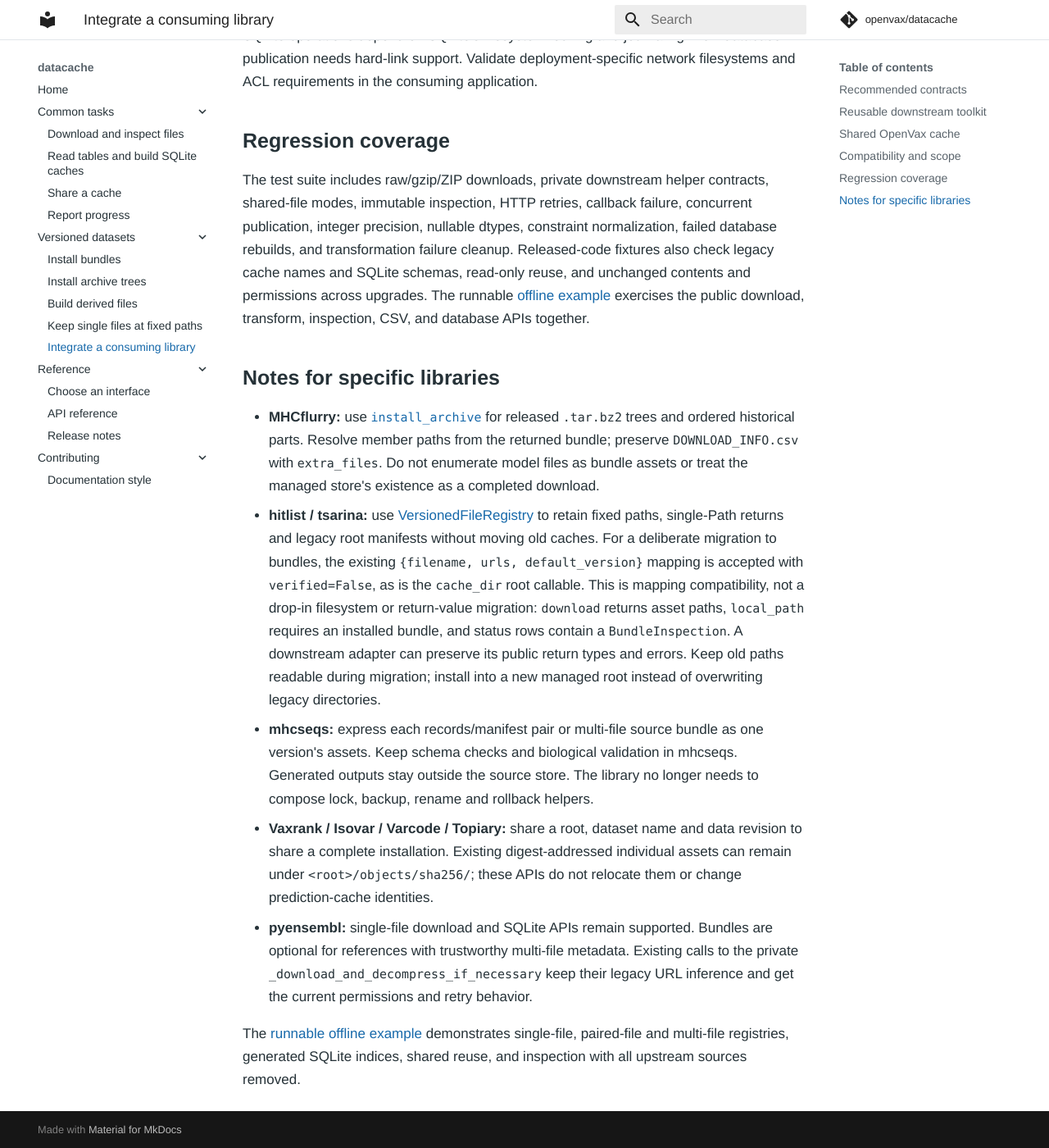
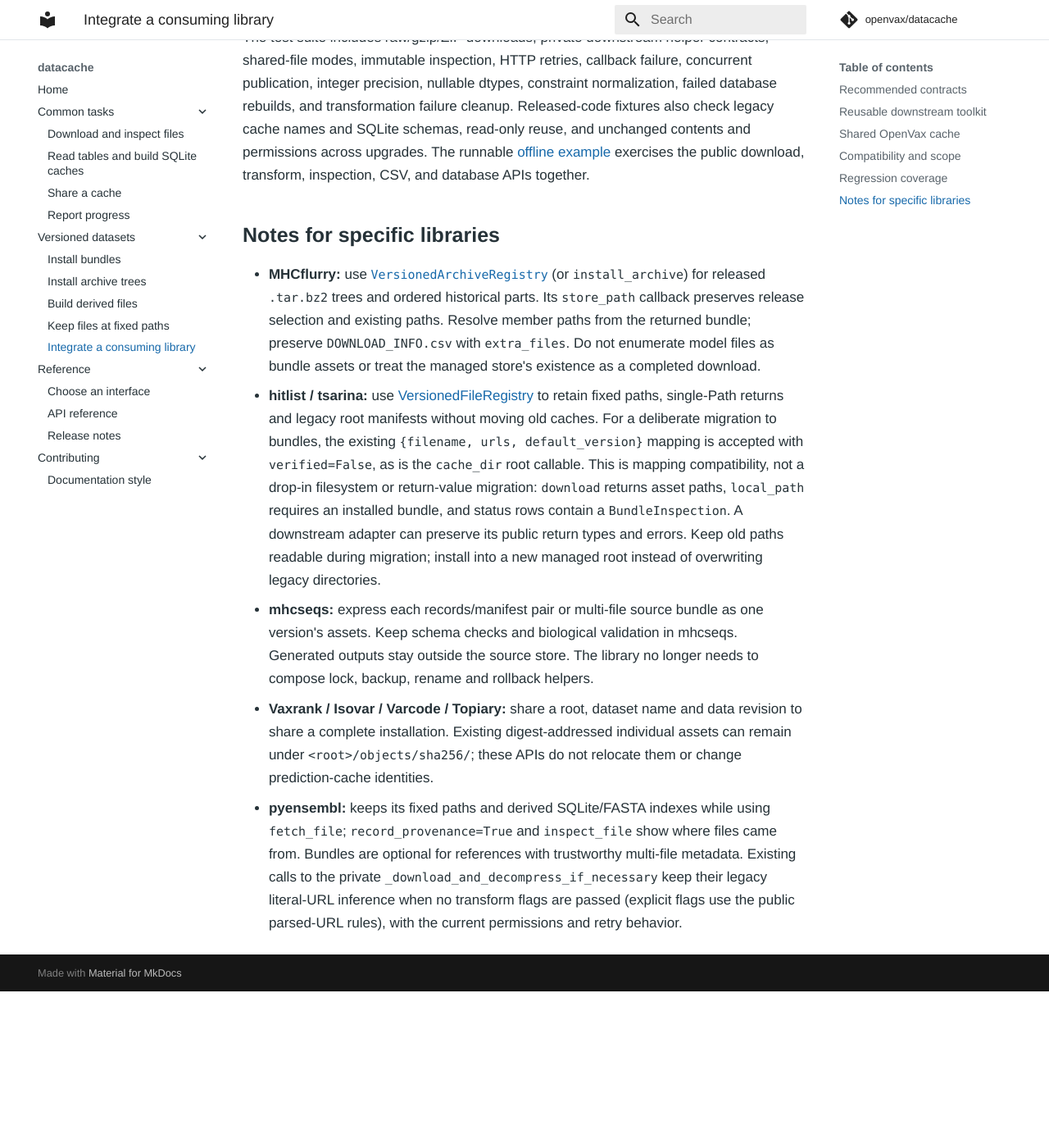
Before and after one commit to openvax/datacache, an MkDocs documentation site: the page built from docs/integration.md, in a window 1280 px wide and 1400 px high, scrolled down 3187 px. Shown: the whole window at 82% size. Built offline with MkDocs 1.6.1 and Material for MkDocs 9.7.7, drawn with Linux system fonts in a browser that asks for light colours; comment, search, counter and statistics services are not loaded; after the commit the page ends 4396 px from its top, so only the background shows below that; some of the changed text lies outside the part shown.

Commit message:
Fix review findings in the docs restructure
- Home page: the chooser lists what you need (including refreshing a
  changing file and the fixed-path registry), says fetch_bytes caches
  nothing, and names the right offline check for each kind of install.
- Integration guide: private helpers are unstable except the named
  compatibility entry points; the duplicated PyEnsembl and MHCflurry
  paragraphs are merged into the per-library notes, keeping the
  explicit-transform-flag qualifier.
- Bundles guide: keeps the old #adopting-from-downstream-libraries
  anchor and the runnable example link in its own section.
- API reference: the index follows the page order and gives the
  fixed-path registry its own row; __version__ renders as code; the
  example cleanup has its own heading; a stale pointer is corrected.
- Registry docstring and fixed-path registry docs say what the code does.

Claude-Session: https://claude.ai/code/session_01Pic7GGifYLP45oZkdYihge

```diff
--- a/docs/integration.md
+++ b/docs/integration.md
@@ -44,14 +46,6 @@ bounded retry options to the shared transport. Registry construction, status,
 inspection and local-path resolution are offline. Applications can therefore
 offer consistent `list`/`info`/`download` behavior without maintaining private
 network or extraction implementations.
-
-PyEnsembl can preserve its fixed paths and derived SQLite/FASTA indexes while
-continuing to use `fetch_file`; direct callers can set `record_provenance=True`
-and expose `inspect_file` results for download visibility. Those derived
-artifacts remain application-owned.
-
-MHCflurry can preserve release selection, exact URL receipts and public model
-paths through the archive registry's `store_path` callback and the returned bundle path.
 
 ## Shared OpenVax cache
 
@@ -121,9 +115,11 @@ download, transform, inspection, CSV, and database APIs together.
 
 ## Notes for specific libraries
 
-- **MHCflurry:** use [`install_archive`](archives.md) for released `.tar.bz2`
-  trees and ordered historical parts. Resolve member paths from the returned
-  bundle; preserve `DOWNLOAD_INFO.csv` with `extra_files`. Do not enumerate
+- **MHCflurry:** use [`VersionedArchiveRegistry`](archives.md) (or
+  `install_archive`) for released `.tar.bz2` trees and ordered historical parts.
+  Its `store_path` callback preserves release selection and existing paths.
+  Resolve member paths from the returned bundle; preserve `DOWNLOAD_INFO.csv`
+  with `extra_files`. Do not enumerate
   model files as bundle assets or treat the managed store's existence as a
   completed download.
 - **hitlist / tsarina:** use [VersionedFileRegistry](file_registry.md) to retain
@@ -144,11 +140,10 @@ download, transform, inspection, CSV, and database APIs together.
   revision to share a complete installation. Existing digest-addressed individual
   assets can remain under `<root>/objects/sha256/`; these APIs do not relocate
   them or change prediction-cache identities.
-- **pyensembl:** single-file download and SQLite APIs remain supported. Bundles
-  are optional for references with trustworthy multi-file metadata. Existing
-  calls to the private `_download_and_decompress_if_necessary` keep their
-  legacy URL inference and get the current permissions and retry behavior.
-
-The [runnable offline example](https://github.com/openvax/datacache/blob/master/examples/versioned_datasets.py) demonstrates
-single-file, paired-file and multi-file registries, generated SQLite indices,
-shared reuse, and inspection with all upstream sources removed.
+- **pyensembl:** keeps its fixed paths and derived SQLite/FASTA indexes while
+  using `fetch_file`; `record_provenance=True` and `inspect_file` show where
+  files came from. Bundles are optional for references with trustworthy
+  multi-file metadata. Existing calls to the private
+  `_download_and_decompress_if_necessary` keep their legacy literal-URL
+  inference when no transform flags are passed (explicit flags use the public
+  parsed-URL rules), with the current permissions and retry behavior.
--- a/mkdocs.yml
+++ b/mkdocs.yml
@@ -40,7 +40,7 @@ nav:
   - Install bundles: bundles.md
   - Install archive trees: archives.md
   - Build derived files: materialization.md
-  - Keep single files at fixed paths: file_registry.md
+  - Keep files at fixed paths: file_registry.md
   - Integrate a consuming library: integration.md
 - Reference:
   - Choose an interface: reference/choosing.md
```
Also changed, not shown: other parts of docs/integration.md (+3 -1 lines), README.md (+1 -1 lines), docs/api.md (+8 -5 lines), docs/bundles.md (+8 -1 lines), docs/file_registry.md (+4 -2 lines), docs/index.md (+11 -8 lines), 1 other file.
